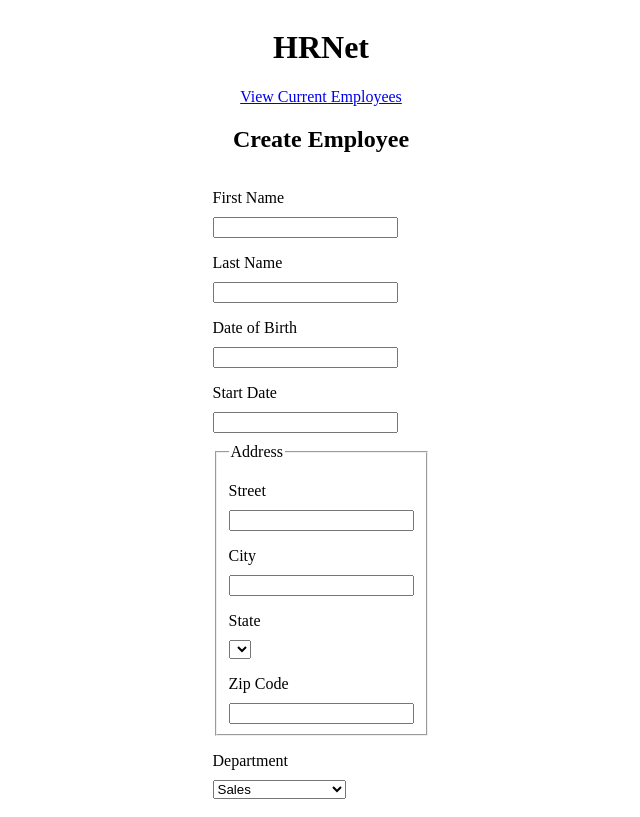
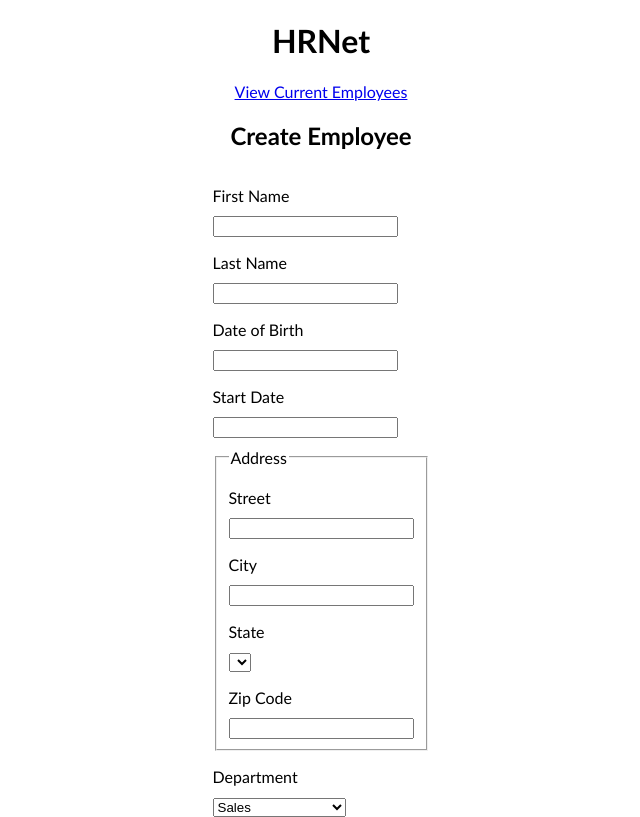
Before and after one commit to mohaali77/P14-JS-React, a React (Create React App) app in the folder hrnet/: page / in a window 1280 px wide. Shown: the whole page, without its empty margins (319-959 px from the left). Built offline with nearby package versions, Linux system fonts and the light colour scheme.

Commit message:
Update App.css

```diff
--- a/hrnet/src/App.css
+++ b/hrnet/src/App.css
@@ -1,3 +1,8 @@
+body {
+  margin: 0;
+  font-family: 'Trebuchet MS', 'Lucida Sans Unicode', 'Lucida Grande', 'Lucida Sans', Arial, sans-serif;
+}
+
 .title {
   display: flex;
   align-items: center;
```
